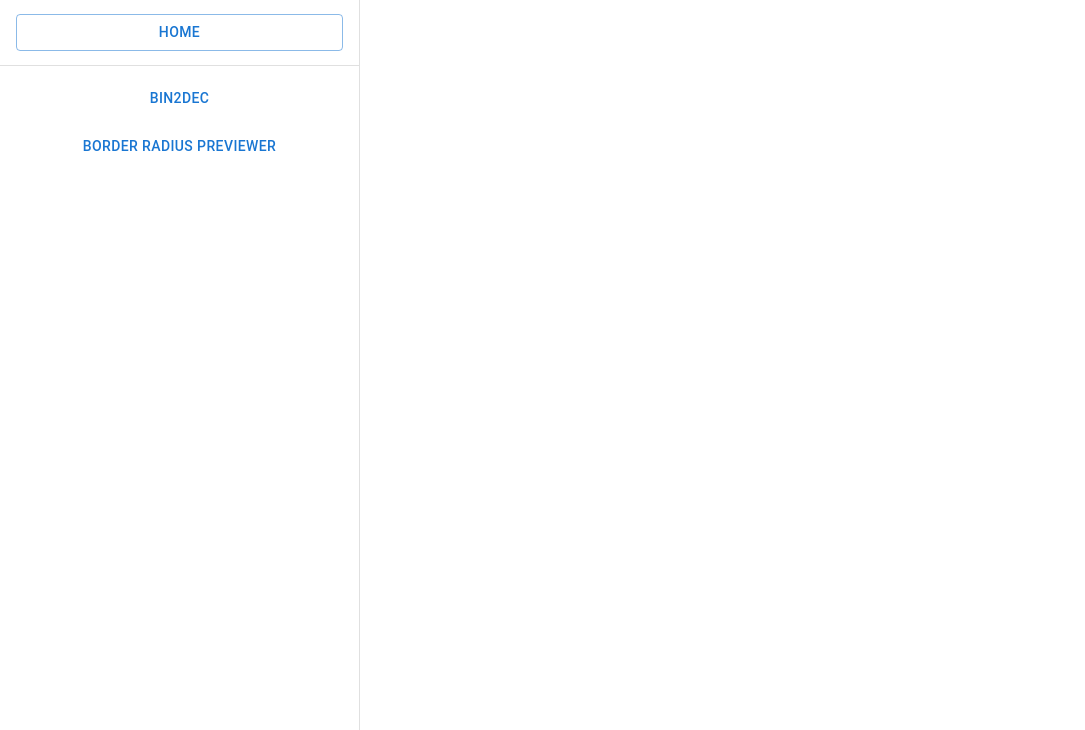
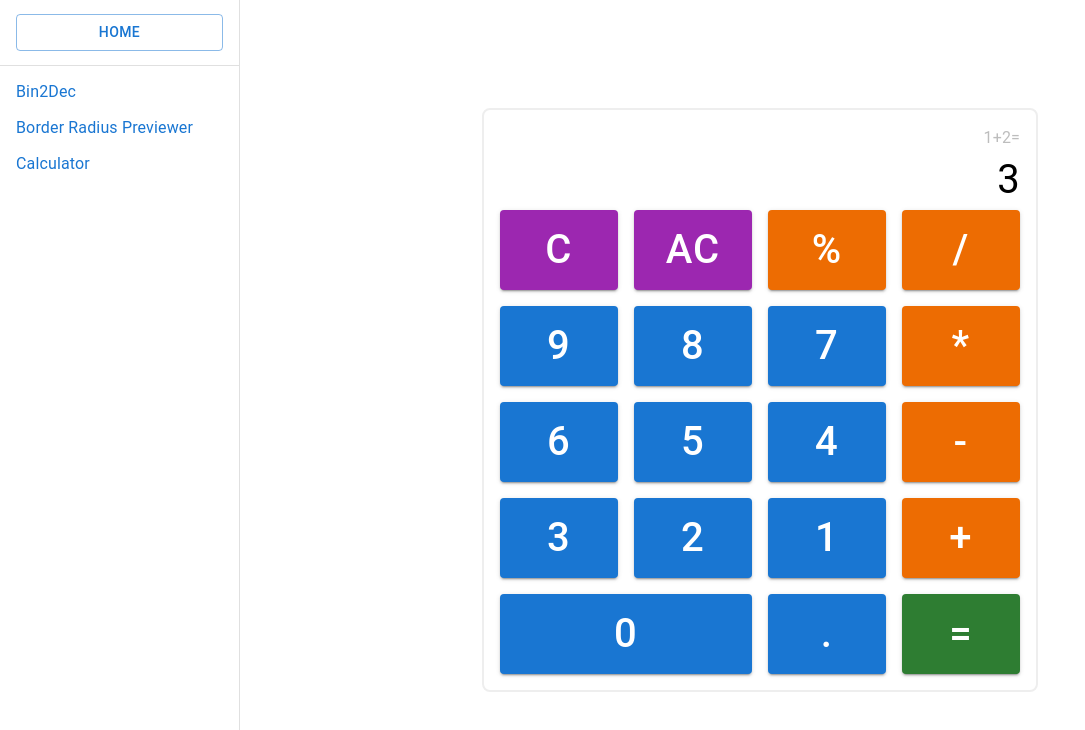
Before and after one commit to graceoflives/training-app, a React (Create React App) app: page /calculator in a window 1280 px wide. Shown: the top 730 px of the page, without its empty margins (0-1085 px from the left). Built offline with nearby package versions, Linux system fonts and the light colour scheme.

Commit message:
calculator (display)

```diff
--- a/src/App.tsx
+++ b/src/App.tsx
@@ -4,6 +4,7 @@ import { Routes, Route } from "react-router-dom";
 import LeftMenu from "./components/LeftMenu";
 import Bin2Dec from "./projects/Bin2Dec";
 import BorderRadiusPreviewer from "./projects/BorderRadiusPreviewer";
+import Calculator from "./projects/Calculator";
 
 function App() {
     return (
@@ -11,12 +12,13 @@ function App() {
             <LeftMenu />
             <Box
                 component="main"
-                sx={{ flexGrow: 1, bgcolor: "background.default", p: 3 }}
+                sx={{ flexGrow: 1, bgcolor: "background.default", minHeight: "100vh" }}
             >
                 <Routes>
                     <Route path="/" element={<Home />} />
                     <Route path="/bin2dec" element={<Bin2Dec />} />
                     <Route path="/borderRadiusPreviewer" element={<BorderRadiusPreviewer />} />
+                    <Route path="/calculator" element={<Calculator/>} />
                 </Routes>
             </Box>
         </Box>
--- a/src/components/LeftMenu.tsx
+++ b/src/components/LeftMenu.tsx
@@ -1,8 +1,26 @@
-import { Button, Divider, Drawer, MenuItem, MenuList } from "@mui/material";
-import { Link } from "react-router-dom";
+import { Button, Divider, Drawer, Link, MenuItem, MenuList } from "@mui/material";
+import { Link as RouterLink } from "react-router-dom";
+interface IMenuItem {
+    link: string;
+    title: string;
+}
 
-const drawerWidth = 360;
+const drawerWidth = 240;
 const LeftMenu = () => {
+    const items: IMenuItem[] = [
+        {
+            link: "/bin2dec",
+            title: "Bin2Dec"
+        },
+        {
+            link: "/borderRadiusPreviewer",
+            title: "Border Radius Previewer"
+        },
+        {
+            link: "/calculator",
+            title: "Calculator"
+        },
+    ];
     return (
         <Drawer
             anchor={"left"}
@@ -17,21 +35,18 @@ const LeftMenu = () => {
         >
             <MenuList>
                 <MenuItem>
-                    <Button component={Link} to="/" variant="outlined" fullWidth>
+                    <Button component={RouterLink} to="/" variant="outlined" fullWidth>
                         Home
                     </Button>
                 </MenuItem>
                 <Divider />
-                <MenuItem>
-                    <Button component={Link} to="/bin2dec" fullWidth>
-                        Bin2Dec
-                    </Button>
-                </MenuItem>
-                <MenuItem>
-                    <Button component={Link} to="/borderRadiusPreviewer" fullWidth>
-                        Border Radius Previewer
-                    </Button>
-                </MenuItem>
+                {items.map(item =>(
+                    <MenuItem key={item.title}>
+                        <Link component={RouterLink} to={item.link} underline="none" sx={{width: "100%"}}>
+                            {item.title}
+                        </Link>
+                    </MenuItem>
+                ))}
             </MenuList>
         </Drawer>
     )
--- a/src/projects/Bin2Dec.tsx
+++ b/src/projects/Bin2Dec.tsx
@@ -1,4 +1,4 @@
-import { TextField, TextFieldProps, Typography } from "@mui/material";
+import { Grid, TextField, TextFieldProps, Typography } from "@mui/material";
 import { useEffect, useState } from "react";
 
 const Bin2Dec = () => {
@@ -19,7 +19,8 @@ const Bin2Dec = () => {
         }
     }, [binary]);
 
-    return <>
+    return (
+        <Grid p={2}>
             <Typography variant="h2">Binary to Decimal</Typography>
             <TextField
                 value={binary}
@@ -35,7 +36,8 @@ const Bin2Dec = () => {
             && binary !== ""
             && <Typography variant="body1" mt={2}>Decimal number is: {parseInt(binary, 2)}</Typography>
             }
-    </>
+        </Grid>
+    )
 }
 
 export default Bin2Dec;
--- a/src/projects/BorderRadiusPreviewer.tsx
+++ b/src/projects/BorderRadiusPreviewer.tsx
@@ -124,7 +124,7 @@ const BorderRadiusPreviewer = () => {
         }, 1000);
     };
     return (
-        <>
+        <Grid container p={2}>
             <Grid container spacing={2}>
                 {borderRadius.map(
                     (c) => <InputCorner
@@ -177,7 +177,7 @@ const BorderRadiusPreviewer = () => {
                     </Card>
                 </Grid>
             </Grid>
-        </>
+        </Grid>
     )
 };
 
--- /dev/null
+++ b/src/projects/Calculator.tsx
@@ -0,0 +1,159 @@
+import { Box, Button, Card, Grid, TextField, Typography } from "@mui/material";
+
+const Calculator = () => {
+    return (
+        <Grid container alignItems="center" justifyContent="center" sx={{height: "100%"}}>
+            <Box
+                width={{xs: "100%", md: "70%", lg: "50%", xl: "30%"}}
+                sx={{ border: 2, borderColor: "grey.200", borderRadius: 2 }}
+                p={2}
+            >
+                <Screen/>
+                <ButtonArrange/>
+            </Box>
+        </Grid>
+    )
+}
+
+const Screen = () => {
+    return (<>
+        <Typography variant="body1" sx={{color: "grey.400"}} align="right">1+2=</Typography>
+        <Typography variant="body1" sx={{fontSize: "2.5rem"}} align="right">3</Typography>
+    </>);
+}
+
+interface IButton {
+    value: string;
+    title: string;
+    color?: "primary" | "secondary" | "success" | "error" | "info" | "warning";
+    size: number;
+}
+const ButtonArrange = () => {
+    const buttonList: IButton[] = [
+        {
+            value: "clearInput",
+            title: "C",
+            color: "secondary",
+            size: 1,
+        },
+        {
+            value: "clearAll",
+            title: "AC",
+            color: "secondary",
+            size: 1
+        },
+        {
+            value: "percent",
+            title: "%",
+            color: "warning",
+            size: 1
+        },
+        {
+            value: "div",
+            title: "/",
+            color: "warning",
+            size: 1
+        },
+        {
+            value: "9",
+            title: "9",
+            size: 1
+        },
+        {
+            value: "8",
+            title: "8",
+            size: 1
+        },
+        {
+            value: "7",
+            title: "7",
+            size: 1
+        },
+        {
+            value: "multiply",
+            title: "*",
+            color: "warning",
+            size: 1
+        },
+        {
+            value: "6",
+            title: "6",
+            size: 1
+        },
+        {
+            value: "5",
+            title: "5",
+            size: 1
+        },
+        {
+            value: "4",
+            title: "4",
+            size: 1
+        },
+        {
+            value: "subtract",
+            title: "-",
+            color: "warning",
+            size: 1
+        },
+        {
+            value: "3",
+            title: "3",
+            size: 1
+        },
+        {
+            value: "2",
+            title: "2",
+            size: 1
+        },
+        {
+            value: "1",
+            title: "1",
+            size: 1
+        },
+        {
+            value: "add",
+            title: "+",
+            color: "warning",
+            size: 1
+        },
+        {
+            value: "0",
+            title: "0",
+            size: 2
+        },
+        {
+            value: "dot",
+            title: ".",
+            size: 1
+        },
+        {
+            value: "equals",
+            title: "=",
+            color: "success",
+            size: 1
+        }
+    ]
+    return (
+        <Grid container spacing={2}>
+            {buttonList.map(button => (
+                <Grid item xs={3 * button.size} key={button.value}>
+                    <Button
+                        variant="contained"
+                        color={button.color || "primary"}
+                        sx={{
+                            display: "flex",
+                            height: "10vh",
+                            fontSize: "2.5rem",
+                        }}
+                        fullWidth
+                    >
+                        {button.title}
+                    </Button>
+                </Grid>
+            ))}
+        </Grid>
+    )
+}
+
+export default Calculator;
```
Lines whose indentation alone changed are shown as unchanged.
